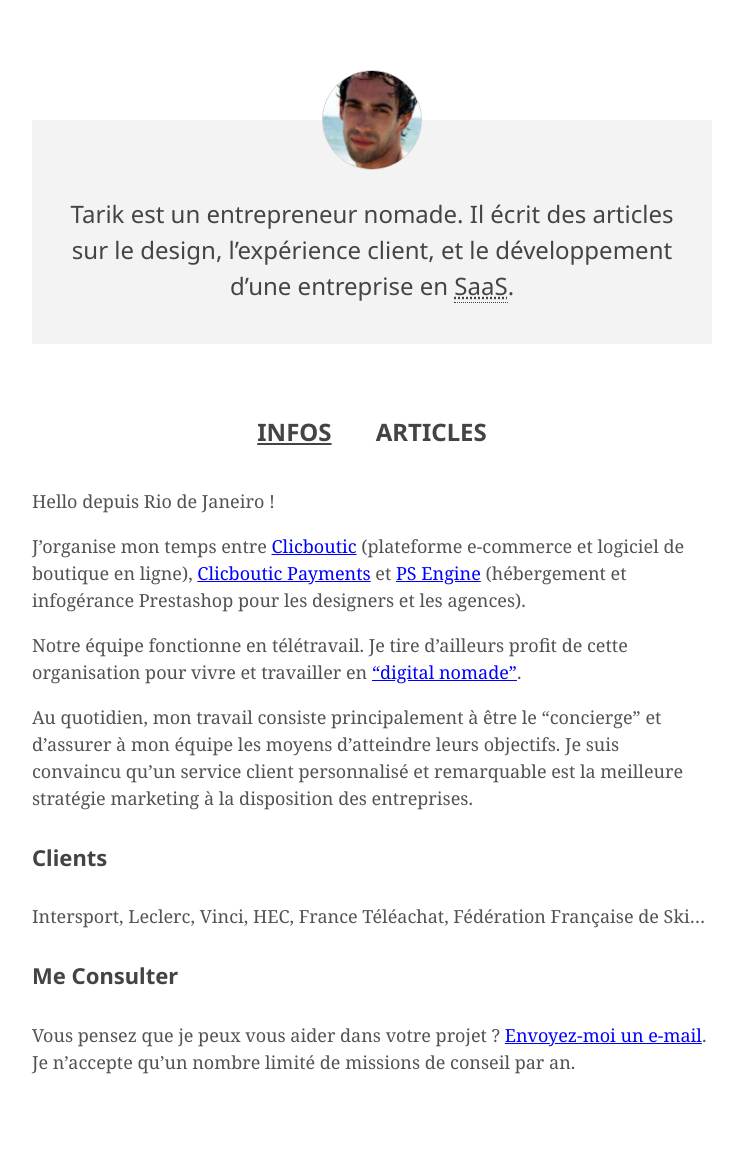
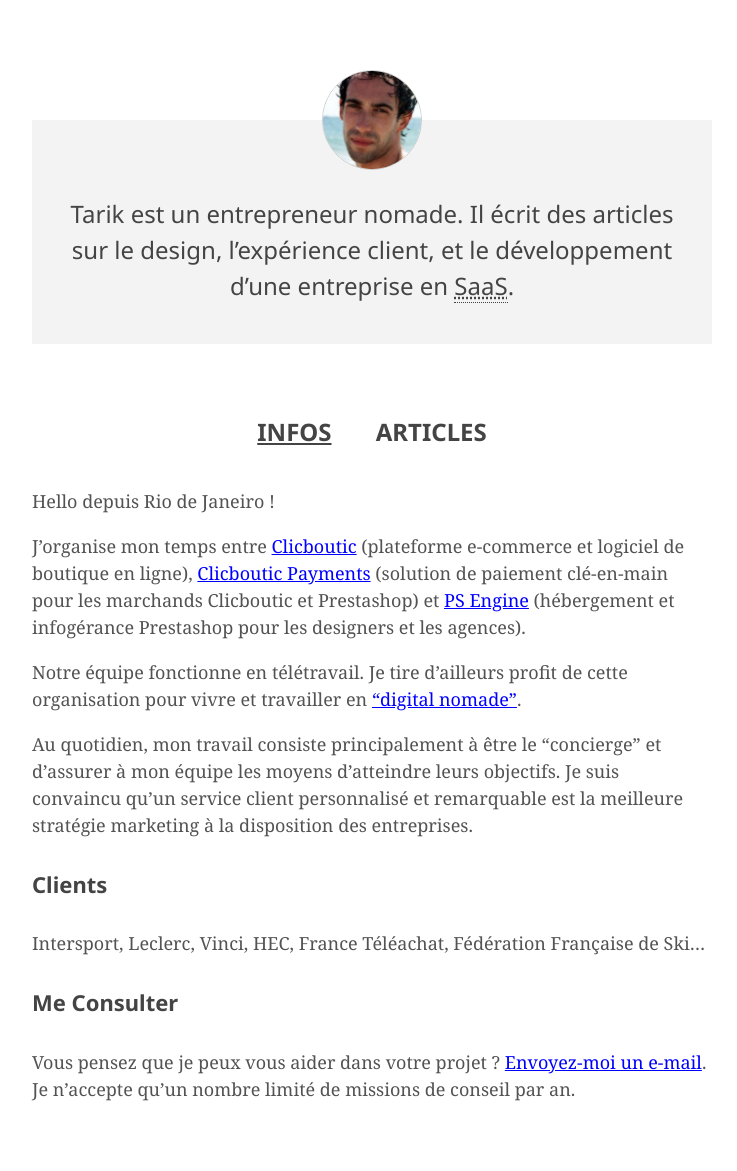
Before and after one commit to tarikpeudon/tarikpeudon.github.io, a Jekyll site: the page built from index.html, in a window 1280 px wide. Shown: the whole page, without its empty margins (268-1005 px from the left). Built offline with Jekyll 4.4.1, drawn with Linux system fonts in a browser that asks for light colours; some web fonts are replaced; before the commit the page ends 1144 px from its top, so only the background shows below that.

Commit message:
Update infos.md

```diff
--- a/_includes/infos.md
+++ b/_includes/infos.md
@@ -1,6 +1,6 @@
 Hello depuis Rio de Janeiro !
 
-J’organise mon temps entre [Clicboutic](http://clicboutic.com/) (plateforme e-commerce et logiciel de boutique en ligne), [Clicboutic Payments](https://www.clicboutic-payments.com/) et [PS Engine](http://clicboutic.com/psengine/) (hébergement et infogérance Prestashop pour les designers et les agences).
+J’organise mon temps entre [Clicboutic](http://clicboutic.com/) (plateforme e-commerce et logiciel de boutique en ligne), [Clicboutic Payments](https://www.clicboutic-payments.com/) (solution de paiement clé-en-main pour les marchands Clicboutic et Prestashop) et [PS Engine](http://clicboutic.com/psengine/) (hébergement et infogérance Prestashop pour les designers et les agences).
 
 Notre équipe fonctionne en télétravail. Je tire d’ailleurs profit de cette organisation pour vivre et travailler en [“digital nomade”](https://www.instagram.com/tnpb27/).
 
```
